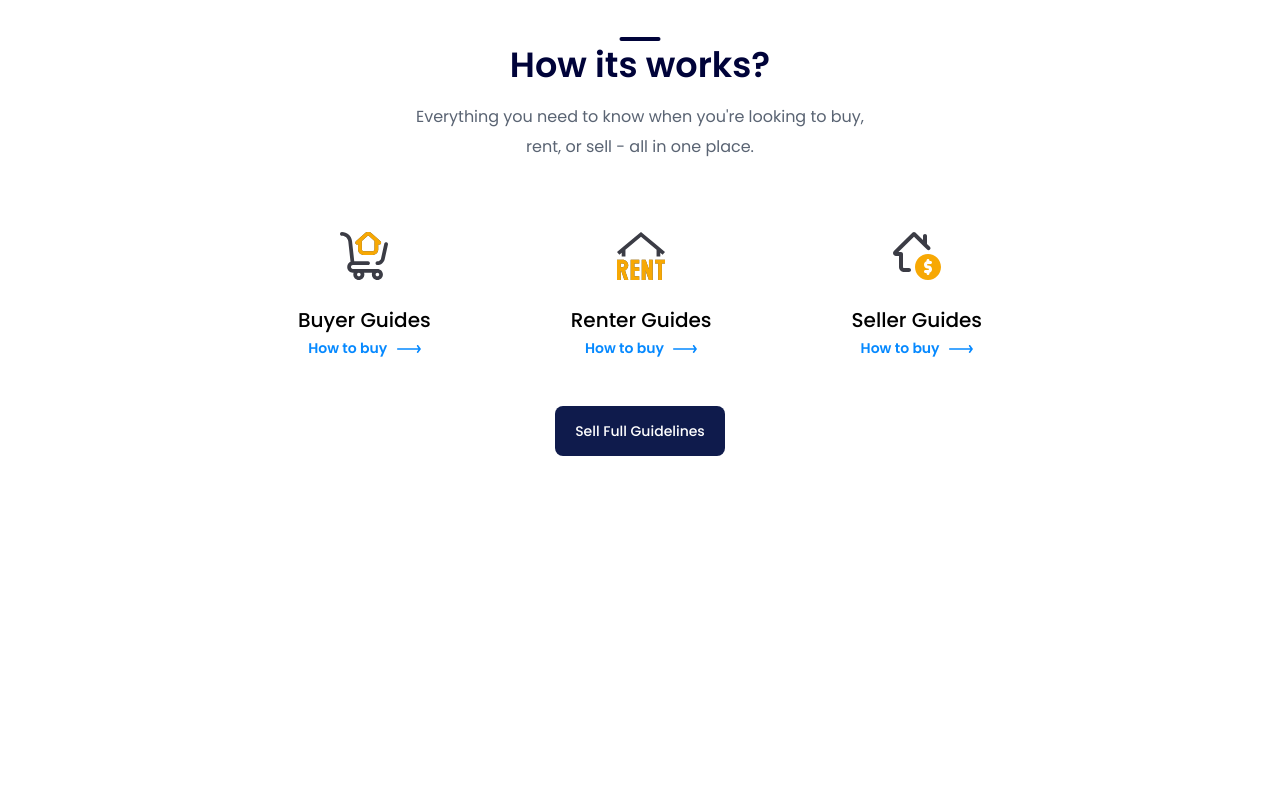
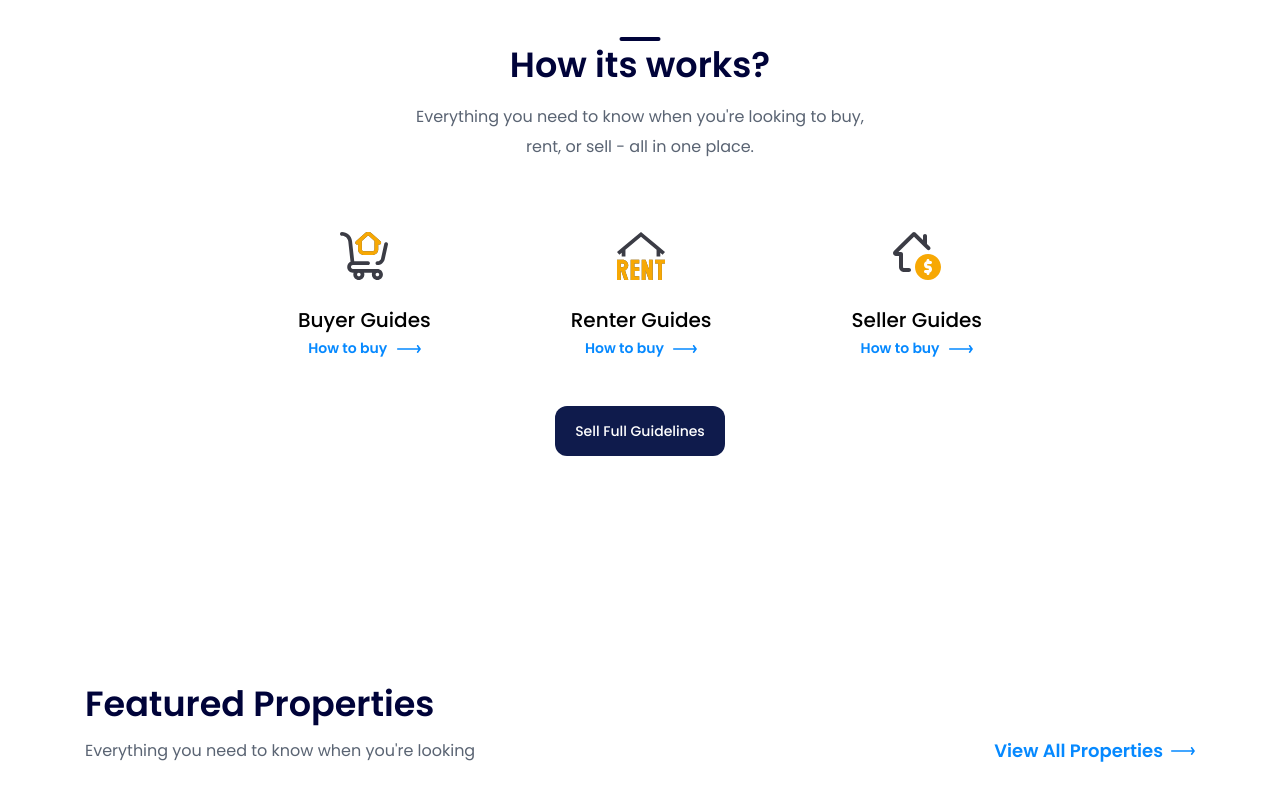
Before and after one commit to lecongminhthao/project-01, a plain HTML site: page index.html in a window 1280 px wide. Shown: the part 1278-2078 px from the top of the page. Before the commit the page ends 2000 px from the top, so only its background shows below. Drawn offline with Linux system fonts and the light colour scheme.

Commit message:
thêm phần featured và 3 hình ảnh mới làm bài sau

```diff
--- a/assets/css/style.css
+++ b/assets/css/style.css
@@ -28,7 +28,7 @@
     display: inline-block;
     min-width: 98px;
     background-color: var(--primary-color);
-    border-radius: 8px;
+    border-radius: 12px;
     font-weight: 500;
     font-size: 1.4rem;
     color: #ffffff;
@@ -76,6 +76,7 @@
 .navbar .action-btn{
     padding: 13px 16px;
     margin-left: 18px;
+    border-radius: 8px;
 }
 .hero{
     margin-top: 130px;
@@ -207,3 +208,34 @@
 .guide-cta .btn{
     min-width: 170px;
 }
+/* Featured */
+.featured{
+    margin-top: 230px;
+}
+.featured .sub-title{
+    font-weight: 600;
+    font-size: 3.5rem;
+    line-height: 1;
+    color: #000339;
+}
+.featured .row{
+    display: flex;
+    justify-content: space-between;
+    margin-top: 15px;
+}
+.featured .desc{
+    font-weight: 400;
+    font-size: 1.6rem;
+    line-height: 1.88;
+    color: #5A6473;
+}
+.featured .link{
+    display: flex;
+    align-items: center;
+    font-weight: 600;
+    font-size: 1.8rem;
+    color:#0689FF ;
+}
+.featured .link .arrow{
+    margin-left: 8px;
+}
--- a/index.html
+++ b/index.html
@@ -9,7 +9,7 @@
     <link rel="stylesheet" href="./assets/css/style.css">
 </head>
 <body>
-    <main style="height: 2000px;">
+    <main style="height: 10000px;">
         <!-- header -->
         <header class="header">
             <div class="content">
@@ -121,6 +121,25 @@
               </div>
             </div>
           </div>
+          <!-- Featured -->
+           <div class="featured">
+            <div class="content">
+                <header>
+                    <h2 class="sub-title">
+                        Featured Properties
+                    </h2>
+                    <div class="row">
+                        <p class="desc">
+                        Everything you need to know when you're looking
+                        </p>
+                        <a href="" class="link">
+                        View All Properties
+                        <img src="./assets/img/arrow right.svg" alt="Arrow right" class="arrow">
+                        </a>
+                    </div>
+                </header>
+            </div>
+           </div>
     </main>
 </body>
 </html>
```
Also changed, not shown: assets/img/image (2).svg (added), 2 other files.
